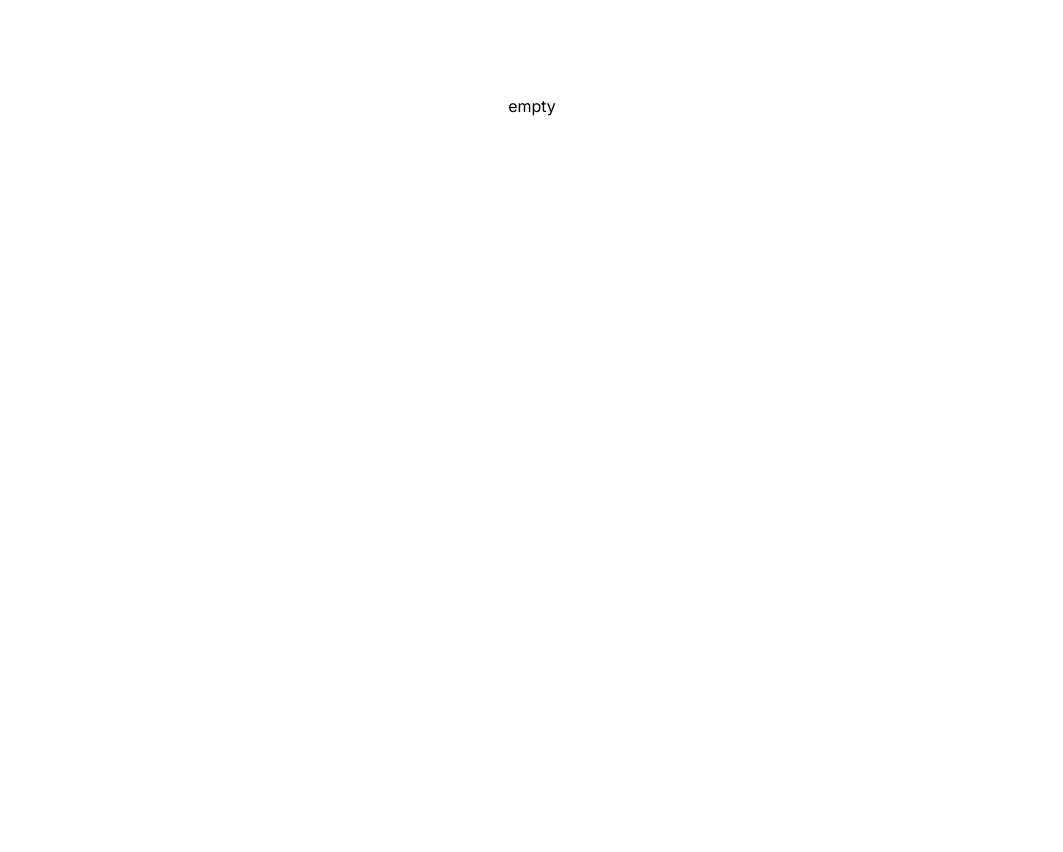
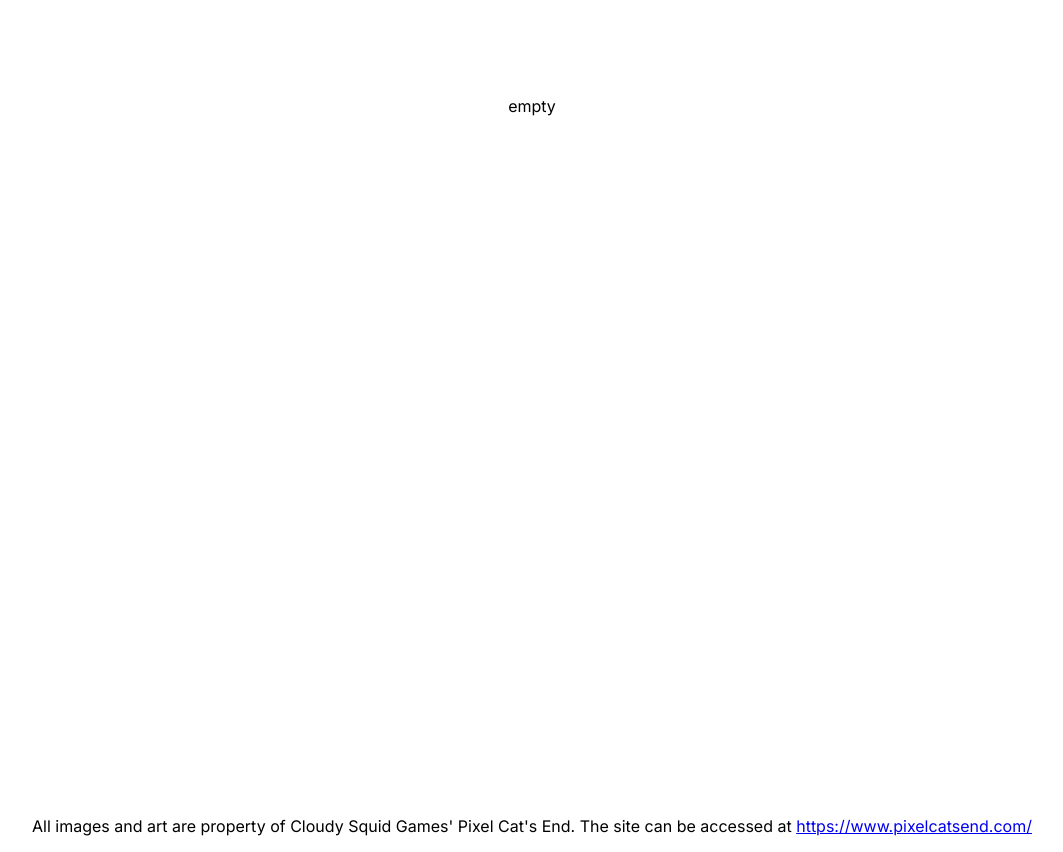
Before and after one commit to MelnCat/Mewtilities, a Next.js app: page / in a window 1280 px wide. Shown: the whole page, without its empty margins (108-1171 px from the left). Before the commit the page ends 800 px from the top, so only its background shows below. Built offline with nearby package versions, Linux system fonts and the light colour scheme.

Commit message:
important update

```diff
--- a/src/app/components/ItemImage.tsx
+++ b/src/app/components/ItemImage.tsx
@@ -7,10 +7,10 @@ export const ItemImage = ({ item }: { item: Pick<Item, "customData" | "name" | "
 		return (
 			<div className={styles.imageContainer}>
 				{item.customData!.model.image ? (
-					<img loading="lazy" src={item.customData!.model.image} className={styles.modelImage} style={{ objectPosition: position }} alt="cat" />
+					<img loading="lazy" src={`https://cataas.com/cat?i=${encodeURIComponent(item.name)}`/*item.customData!.model.image*/} className={styles.modelImage} style={{ objectPosition: position }} alt="cat" />
 				) : null}
-				<img loading="lazy" src={item.image} className={styles.itemImage} style={{ objectPosition: position }} alt={item.name} />
+				<img loading="lazy" src={`https://cataas.com/cat?i=${encodeURIComponent(item.name)}`}/*{item.image} */className={styles.itemImage} style={{ objectPosition: position }} alt={item.name} />
 			</div>
 		);
-	} else return <img loading="lazy" src={item.image} className={styles.itemImage} alt={item.name} />;
+	} else return <img loading="lazy" src={`https://cataas.com/cat?i=${encodeURIComponent(item.name)}`}/*{item.image} */ className={styles.itemImage} alt={item.name} />;
 };
--- a/src/app/globals.scss
+++ b/src/app/globals.scss
@@ -30,3 +30,9 @@ input {
 img, canvas {
 	image-rendering: pixelated;
 }
+
+.footer {
+	text-align: center;
+	padding: 1em 0;
+	width: 100%;
+}
--- a/src/app/item/[id]/components/ItemView.tsx
+++ b/src/app/item/[id]/components/ItemView.tsx
@@ -165,7 +165,7 @@ export const ItemView = async({ item }: { item: Awaited<ReturnType<typeof getIte
 													{x.count} {x.item.name}
 												</h4>
 												<Link href={`/item/${x.item.id}`}>
-													<img src={x.item.image} className={styles.icon} alt={x.item.name} />
+													<img src={`https://cataas.com/cat?j=${encodeURIComponent(x.item.id)}`}/*{x.item.image} */ className={styles.icon} alt={x.item.name} />
 												</Link>
 												{isFinite(cheapestNote) ? (
 													<div className={styles.ingredientPrice}>
--- a/src/app/layout.tsx
+++ b/src/app/layout.tsx
@@ -17,7 +17,13 @@ export default function RootLayout({
 }>) {
 	return (
 		<html lang="en">
-			<body className={defaultFont.className}>{children}</body>
+			<body className={defaultFont.className}>
+				{children}
+				<footer className="footer">
+					All images and art are property of Cloudy Squid Games&apos; Pixel Cat&apos;s End. The site can be accessed at{" "}
+					<a href="https://www.pixelcatsend.com/">https://www.pixelcatsend.com/</a>
+				</footer>
+			</body>
 		</html>
 	);
 }
```
Also changed, not shown: src/components/currencyIcons.tsx (+7 -6 lines), src/util/util.ts (+5 -4 lines).
